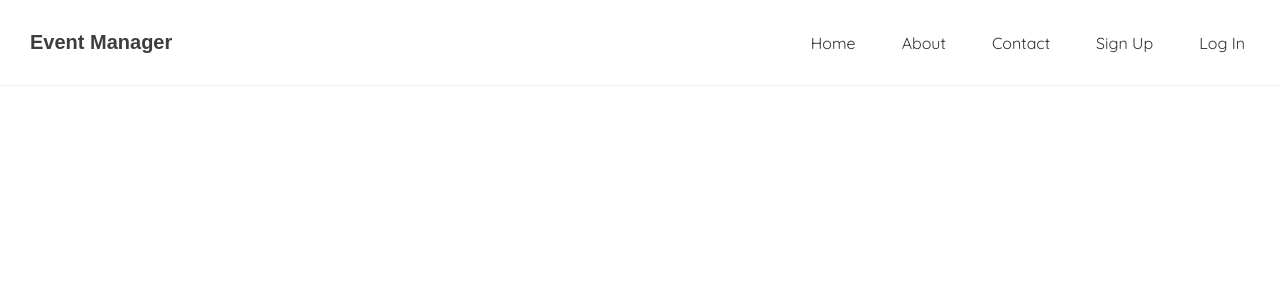
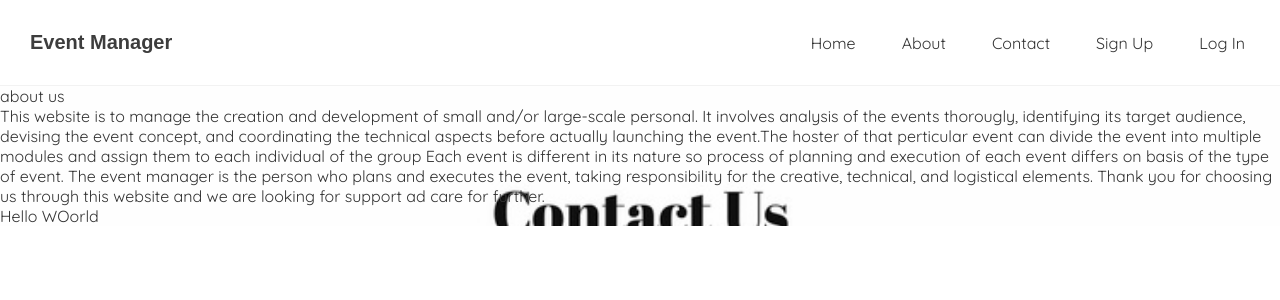
Before and after one commit to feyzibrahim/event-manager, a React (Create React App) app: page /about in a window 1280 px wide. Shown: the top 300 px of the page. Built offline with nearby package versions, Linux system fonts and the light colour scheme; the HTML template or start-up script is replaced by a standard one.

Commit message:
last minute updats

```diff
--- a/src/Aboutpage.js
+++ b/src/Aboutpage.js
@@ -1,4 +1,4 @@
-import bazi from "./images/img2.jpg";
+import bazi from "./images/img3.jpg";
 const Aboutpage = () => {
     return (
         <div
--- a/src/App.js
+++ b/src/App.js
@@ -6,6 +6,8 @@
 import EventDetails from "./EventDetails";
 import Create from "./Create";
 import Contact from "./Contact";
+import Aboutpage from "./Aboutpage";
+
 
 function App() {
   return (
@@ -20,8 +22,8 @@
             <Route path="/create" element={<Create />} />
             <Route path="/events/:id" element={<EventDetails />} />
             <Route path="/contact" element={<Contact />} />
-            {/* <Route path="/about" element={<AboutPage />} />
-            <Route path="/signup" element={<SignUp />} /> */}
+            <Route path="/about" element={<Aboutpage />} />
+            {/* <Route path="/signup" element={<SignUp />} /> */}
           </Routes>
         </div>
       </Router>
```
